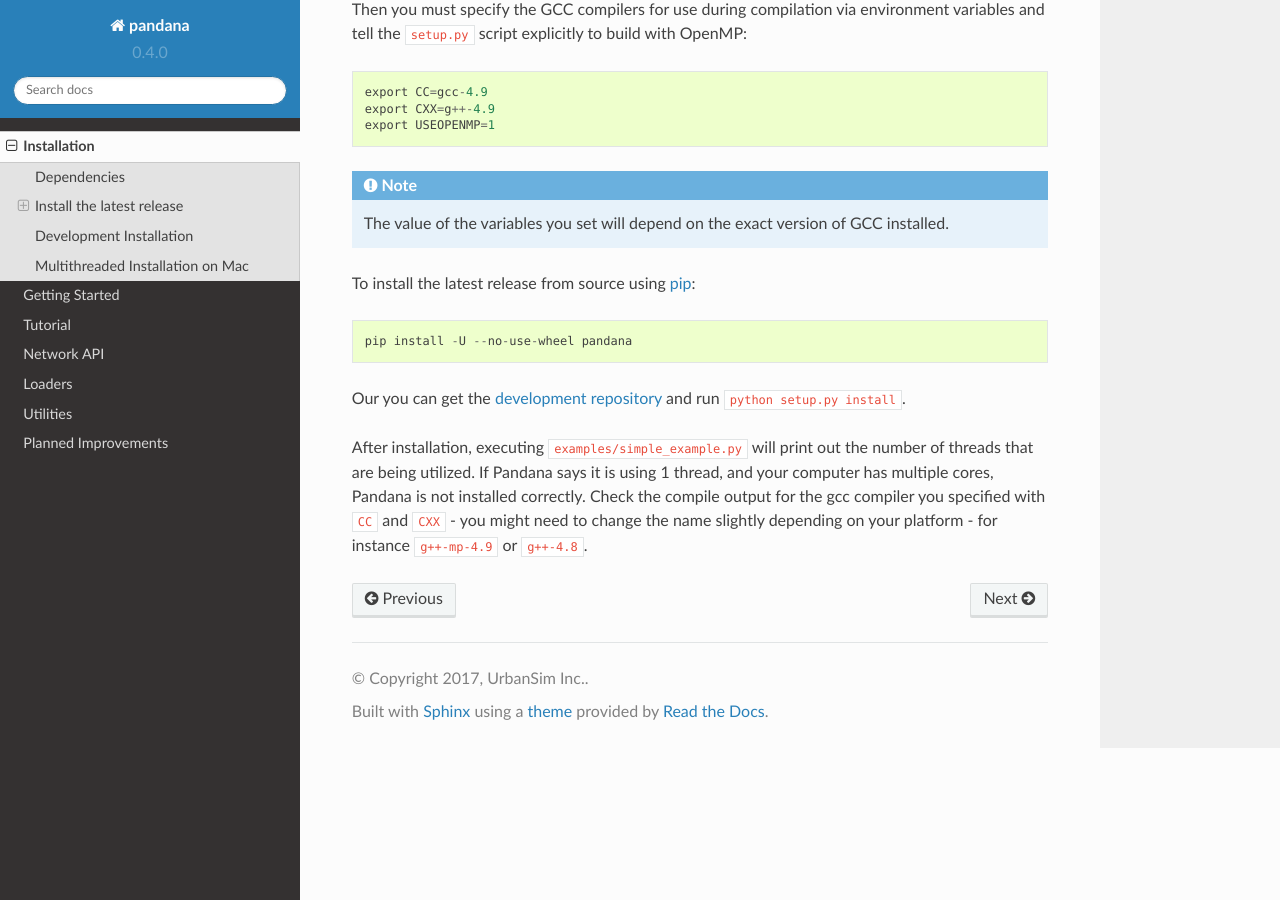
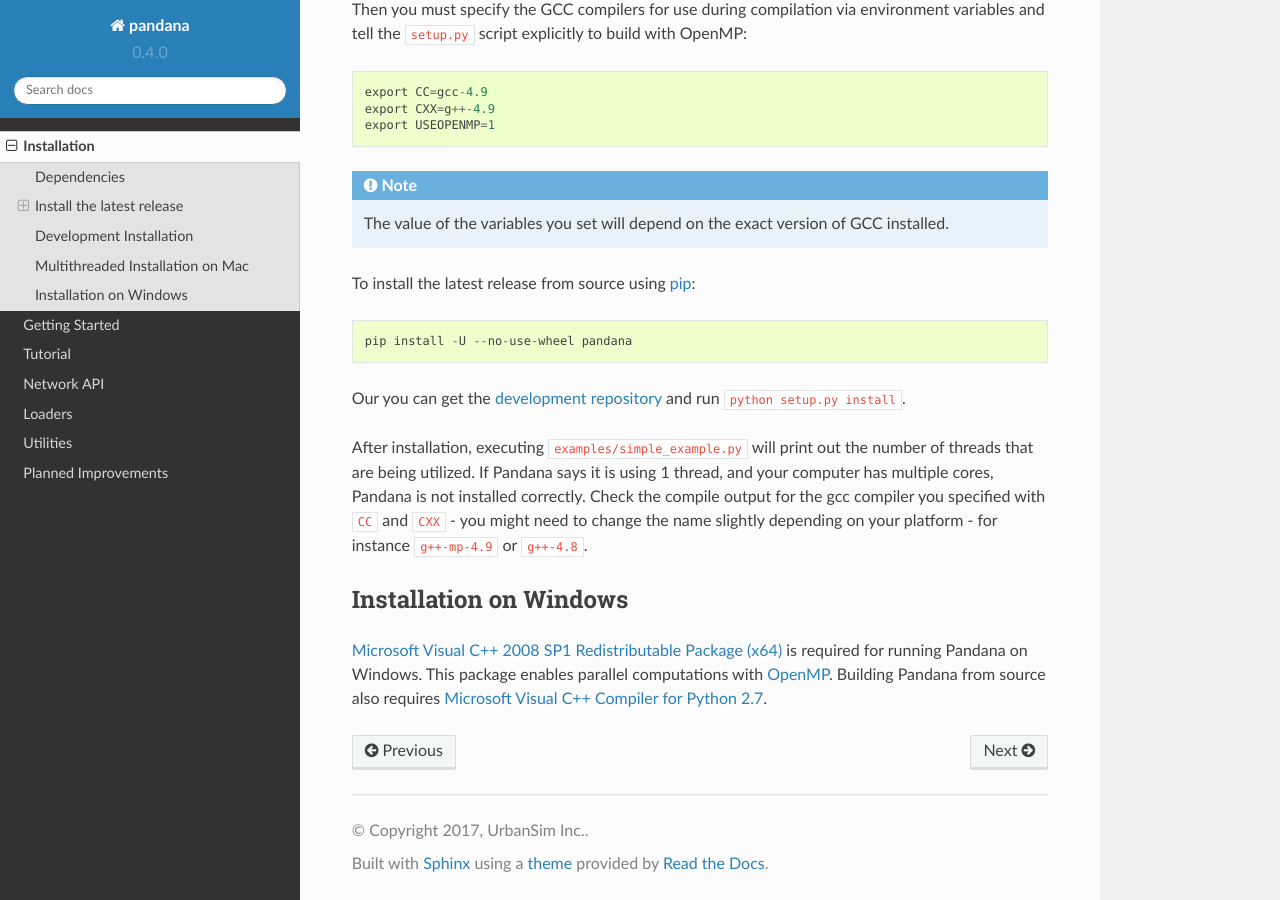
Before and after one commit to UDST/pandana, a Sphinx documentation site: the page built from docs/installation.rst, in a window 1280 px wide and 900 px high, scrolled down 1835 px. Built offline with Sphinx 7.4.7 and the Read the Docs theme 2.0.0, drawn with Linux system fonts in a browser that asks for light colours.

Commit message:
update install docs for Windows

```diff
--- a/docs/installation.rst
+++ b/docs/installation.rst
@@ -104,9 +104,18 @@
 with :code:`CC` and :code:`CXX` - you might need to change the name slightly depending
 on your platform - for instance :code:`g++-mp-4.9` or :code:`g++-4.8`.
 
+Installation on Windows
+-----------------------
+`Microsoft Visual C++ 2008 SP1 Redistributable Package (x64)
+<https://www.microsoft.com/en-us/download/details.aspx?id=2092>`_ is required for running
+Pandana on Windows.  This package enables parallel computations with `OpenMP`_.  Building Pandana
+from source also requires `Microsoft Visual C++ Compiler for Python 2.7
+<https://www.microsoft.com/en-us/download/details.aspx?id=44266>`_.
+
+
 .. _Anaconda: http://docs.continuum.io/anaconda/
 .. _pip: https://pip.pypa.io/en/latest/
-.. _OpenMP: http://openmp.org/wp/
+.. _OpenMP: http://openmp.org
 .. _GNU GCC: https://gcc.gnu.org/
 .. _Homebrew: http://brew.sh/
 .. _MacPorts: https://www.macports.org/
```
